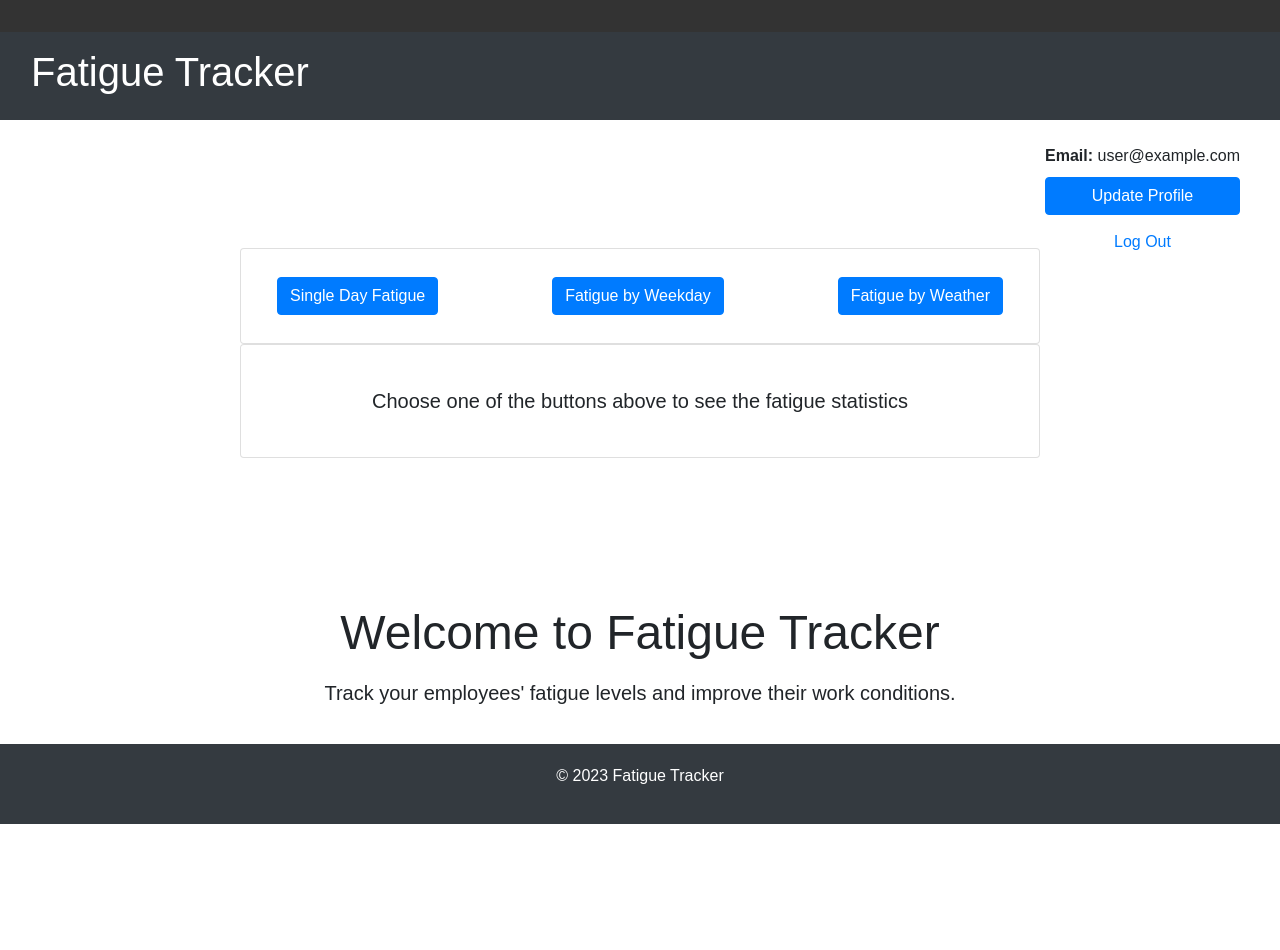
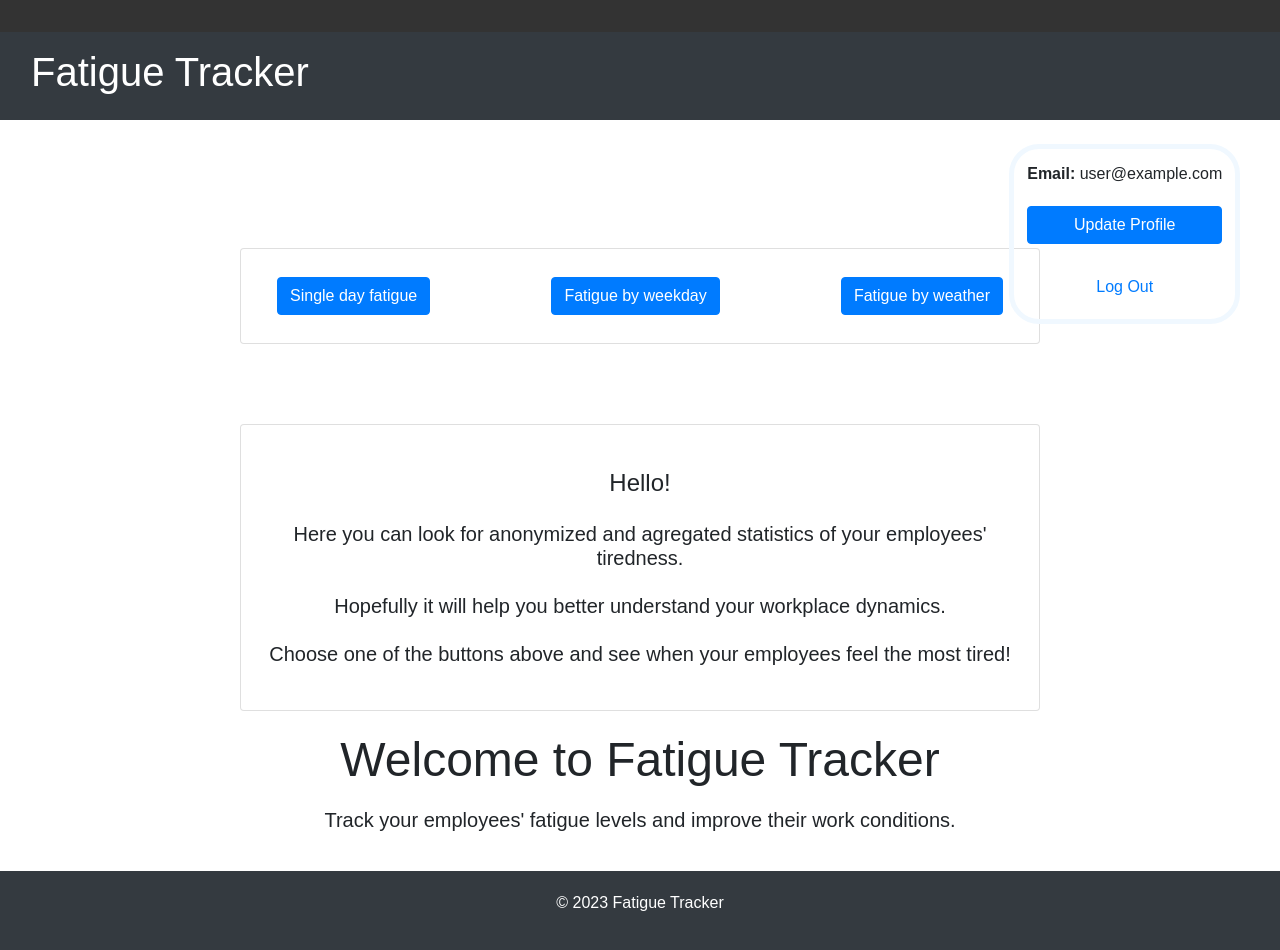
Before and after one commit to emjot13/bachelor-s_thesis-employer_site, a React (Create React App) app in the folder frontend/: page / in a window 1280 px wide. Before the commit the page ends 824 px from the top, so only its background shows below. Built offline with nearby package versions, Linux system fonts and the light colour scheme; no server answers; sample sign-in values are in the browser's storage.

Commit message:
Style and typos fixes

```diff
--- a/frontend/src/components/Oneday.js
+++ b/frontend/src/components/Oneday.js
@@ -6,6 +6,8 @@ import axios from "axios"
 import CanvasJSReact from '../assets/canvasjs.react';
 import DatePicker from 'react-datepicker';
 import "react-datepicker/dist/react-datepicker.css";
+import "./components.css"
+
 
 export default function Oneday() {
 
@@ -47,7 +49,7 @@ export default function Oneday() {
     const options = {
         theme: "light2",
         title: {
-            text: startDate.toISOString().split('T')[0] + " day fatigue"
+		text: "Fatigue on " + startDate.toISOString().split('T')[0] + ":"
         },
         data: [{
             type: "column",
@@ -74,7 +76,7 @@ export default function Oneday() {
         </Card>
         <Card className="d-flex align-items-center justify-content-center">
             <Card.Body style={{borderLeft:"solid lightgrey 2px", borderRight:"solid lightgrey 2px"}} className="d-flex flex-column justify-content-center align-items-center">
-                <DatePicker showIcon dateFormat="dd/MM/yyyy" selected={startDate} portalId="root-portal" dropdownMode="select" onChange={(d) => setStartDate(d)} />
+                <DatePicker style={{ textAlign: "center", padding: "6px 10px 5px 10px" }} showIcon dateFormat="dd/MM/yyyy" selected={startDate} portalId="root-portal" dropdownMode="select" onChange={(d) => setStartDate(d)} />
                 <Button className="w-50" style={{marginTop: "15px"}} onClick={() => {handleClick()}}>Submit</Button>
             </Card.Body>
         </Card>
--- a/frontend/src/components/Weekday.js
+++ b/frontend/src/components/Weekday.js
@@ -17,7 +17,7 @@ export default function Weekday() {
   const options = {
     theme: "light2",
     title: {
-        text: Weekday + " fatigue"
+        text: Weekday + "s fatigue"
     },
     data: [{
         type: "column",
--- a/frontend/src/components/authentication/Dashboard.js
+++ b/frontend/src/components/authentication/Dashboard.js
@@ -47,37 +47,41 @@ export default function Dashboard() {
   }
   return (
     <div style={{ paddingTop: "8vh" }}>
-      <div className="d-flex flex-wrap justify-content-end fixed-top" style={{ marginTop: '9rem', marginRight: '2.5rem' }}>
-        <div>
-        <div className="w-100 text-center" style={{marginBottom: '0.3rem' }}><strong>Email:</strong> {user.email}</div>
-        <Link to="/update-profile" className="btn btn-primary w-100 mt-1">
+      <div className="d-flex flex-wrap justify-content-end fixed-top" style={{ marginTop: '9rem', marginRight: '2.5rem'}}>
+        <div style={{border: "5px aliceblue solid", borderRadius: "30px", padding: "0.8rem"}}>
+        <div className="w-100 text-center" style={{marginBottom: '1rem' }}><strong>Email:</strong> {user.email}</div>
+        <Link to="/update-profile" style={{marginBottom: '1rem', paddingLeft: "2rem", paddingRight: "2rem" }} className="btn btn-primary w-100 mt-1">
           Update Profile
         </Link>
-        <div className="w-100 text-center mt-2" style={{marginBottom: '0.3rem' }}>
-          <Button variant="link" onClick={handleSignout}>
+        <div className="w-100 text-center mt-2">
+          <Button variant="link" onClick={handleSignout} style={{marginTop: '0' }}>
             Log Out
           </Button>
         </div>
         </div>
       </div>
-      <Card>
+      <Card style={{marginBottom: '5rem' }}>
         <Card.Body>
           <Navbar className="d-flex align-items-center justify-content-between">
             <Button onClick={handleButtonOne}>
-              Single Day Fatigue
+              Single day fatigue
             </Button>
             <Button onClick={handleButtonWeekday}>
-              Fatigue by Weekday
+              Fatigue by weekday
             </Button>
             <Button onClick={handleButtonWeather}>
-              Fatigue by Weather
+              Fatigue by weather
             </Button>
           </Navbar>
         </Card.Body>
       </Card>
       <Card>
         <Card.Body>
-          <h5 className="text-center mb-4 mt-4">Choose one of the buttons above to see the fatigue statistics</h5>
+          <h4 className="text-center mb-4 mt-4">Hello!</h4>
+
+          <h5 className="text-center mb-4 mt-4">Here you can look for anonymized and agregated statistics of your employees' tiredness.</h5>
+          <h5 className="text-center mb-4 mt-4">Hopefully it will help you better understand your workplace dynamics.</h5>
+	  <h5 className="text-center mb-4 mt-4">Choose one of the buttons above and see when your employees feel the most tired!</h5>
           {error && <Alert variant="danger">{error}</Alert>}
 
         </Card.Body>
--- a/frontend/src/components/authentication/UpdateProfile.js
+++ b/frontend/src/components/authentication/UpdateProfile.js
@@ -73,9 +73,11 @@ export default function UpdateProfile() {
                 placeholder="Leave blank to keep the same"
               />
             </Form.Group>
-            <Button disabled={loading} className="w-100" type="submit">
+	  <div className="d-flex justify-content-center">
+            <Button disabled={loading} className="col-3" type="submit">
               Update
             </Button>
+	  </div>
           </Form>
         </Card.Body>
       </Card>
--- /dev/null
+++ b/frontend/src/components/components.css
@@ -0,0 +1,4 @@
+.react-datepicker__input-container input {
+	text-align: center;
+	padding: 10px;
+}
```
Also changed, not shown: 1 other file (tests, documents, lock files or other folders).
